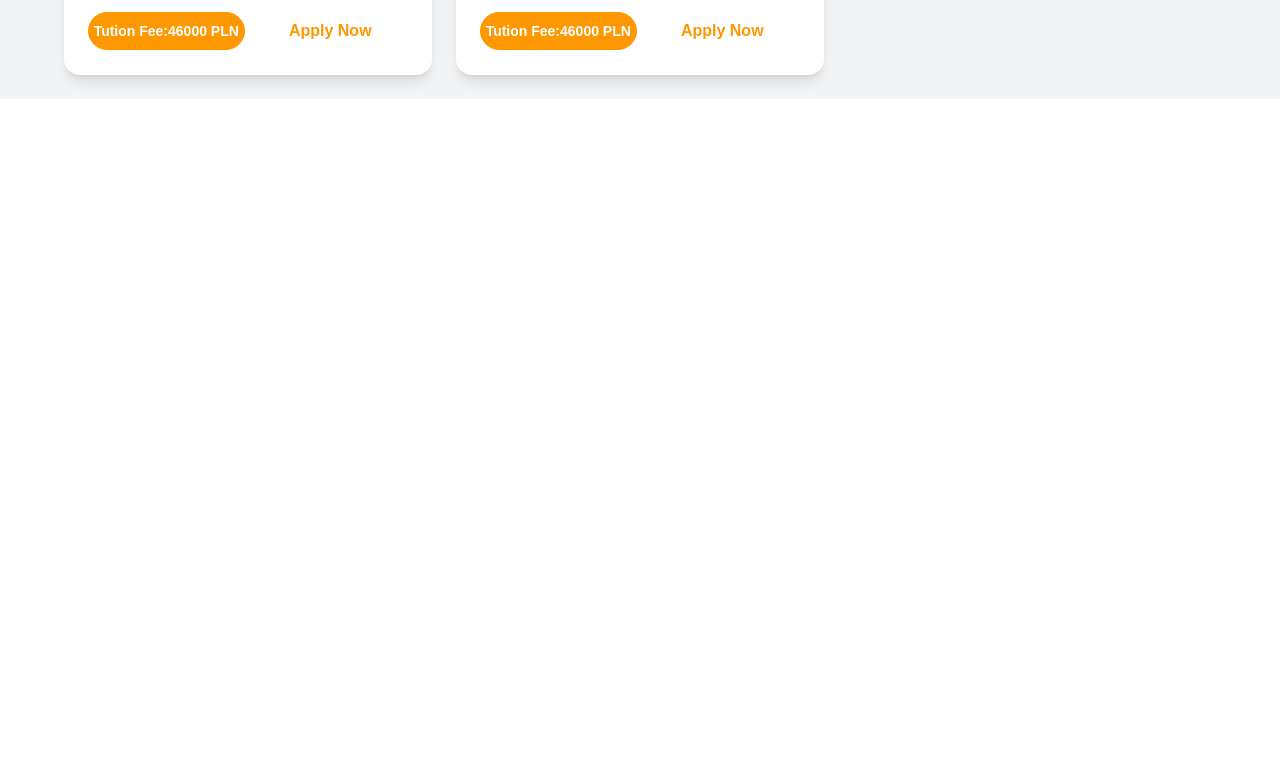
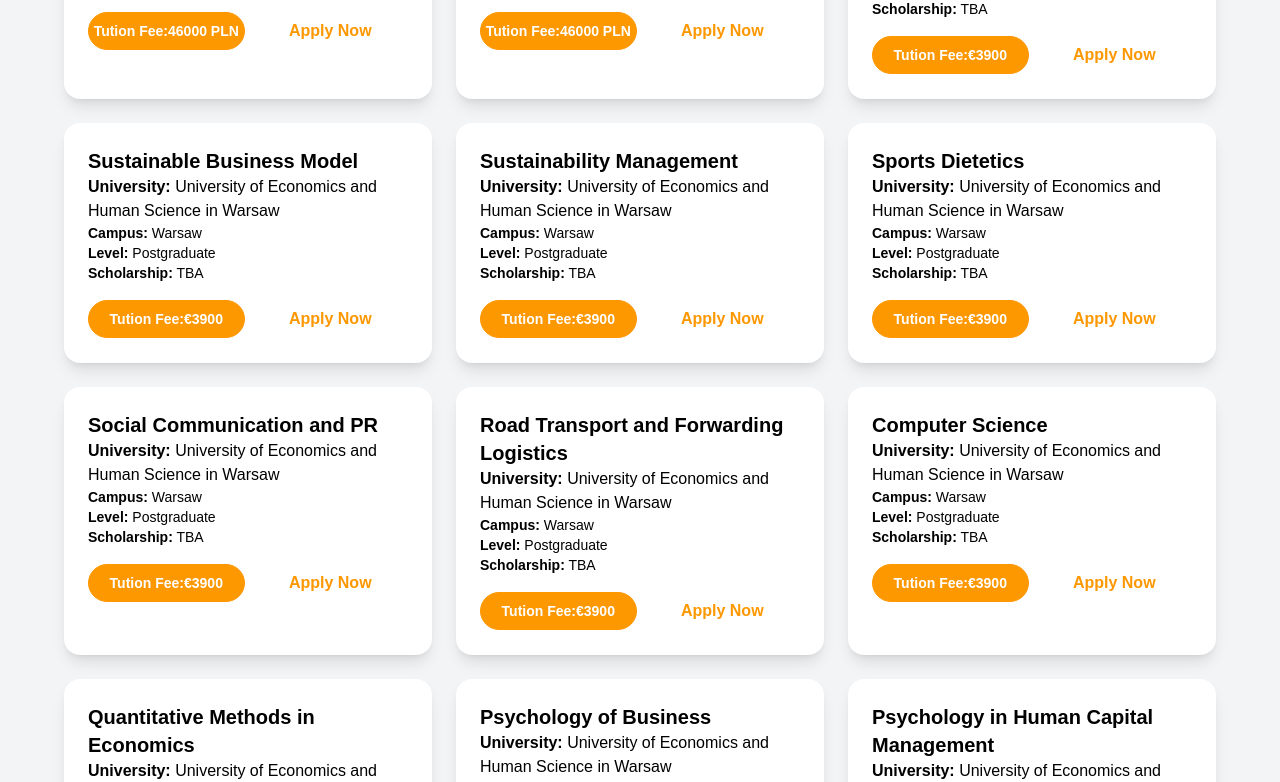
Before and after one commit to Sabbirfeni/victoriaschooloflondon, a Next.js app: page / in a window 1280 px wide. Shown: the part 9920-10702 px from the top of the page. Before the commit the page ends 10019 px from the top, so only its background shows below. Built offline with nearby package versions, Linux system fonts and the light colour scheme.

Commit message:
Update courses.js

```diff
--- a/database/courses.js
+++ b/database/courses.js
@@ -1125,8 +1125,207 @@ const courses = [
     scholarship: "Upto 30%",
     tuitionFees: "46000 PLN",
   },
+      {
+    courseId: 108,
+    courseName: "Warehouse Logistics",
+    country: "Poland",
+    university: "University of Economics and Human Science in Warsaw",
+    campus: "Warsaw",
+    level: "Postgraduate",
+    scholarship: "TBA",
+    tuitionFees: "€3900",
+  },
 
-
+     {
+    courseId: 109,
+    courseName: "Sustainable Business Model",
+    country: "Poland",
+    university: "University of Economics and Human Science in Warsaw",
+    campus: "Warsaw",
+    level: "Postgraduate",
+    scholarship: "TBA",
+    tuitionFees: "€3900",
+  },
+       {
+    courseId: 110,
+    courseName: "Sustainability Management",
+    country: "Poland",
+    university: "University of Economics and Human Science in Warsaw",
+    campus: "Warsaw",
+    level: "Postgraduate",
+    scholarship: "TBA",
+    tuitionFees: "€3900",
+  },
+       {
+    courseId: 111,
+    courseName: "Sports Dietetics",
+    country: "Poland",
+    university: "University of Economics and Human Science in Warsaw",
+    campus: "Warsaw",
+    level: "Postgraduate",
+    scholarship: "TBA",
+    tuitionFees: "€3900",
+  },
+       {
+    courseId: 112,
+    courseName: "Social Communication and PR",
+    country: "Poland",
+    university: "University of Economics and Human Science in Warsaw",
+    campus: "Warsaw",
+    level: "Postgraduate",
+    scholarship: "TBA",
+    tuitionFees: "€3900",
+  },
+       {
+    courseId: 113,
+    courseName: "Road Transport and Forwarding Logistics",
+    country: "Poland",
+    university: "University of Economics and Human Science in Warsaw",
+    campus: "Warsaw",
+    level: "Postgraduate",
+    scholarship: "TBA",
+    tuitionFees: "€3900",
+  },
+       {
+    courseId: 114,
+    courseName: "Computer Science",
+    country: "Poland",
+    university: "University of Economics and Human Science in Warsaw",
+    campus: "Warsaw",
+    level: "Postgraduate",
+    scholarship: "TBA",
+    tuitionFees: "€3900",
+  },
+       {
+    courseId: 115,
+    courseName: "Quantitative Methods in Economics",
+    country: "Poland",
+    university: "University of Economics and Human Science in Warsaw",
+    campus: "Warsaw",
+    level: "Postgraduate",
+    scholarship: "TBA",
+    tuitionFees: "€3900",
+  },
+       {
+    courseId: 116,
+    courseName: "Psychology of Business",
+    country: "Poland",
+    university: "University of Economics and Human Science in Warsaw",
+    campus: "Warsaw",
+    level: "Postgraduate",
+    scholarship: "TBA",
+    tuitionFees: "€3900",
+  },
+       {
+    courseId: 117,
+    courseName: "Psychology in Human Capital Management",
+    country: "Poland",
+    university: "University of Economics and Human Science in Warsaw",
+    campus: "Warsaw",
+    level: "Postgraduate",
+    scholarship: "TBA",
+    tuitionFees: "€3900",
+  },
+       {
+    courseId: 118,
+    courseName: "Psychodietetics",
+    country: "Poland",
+    university: "University of Economics and Human Science in Warsaw",
+    campus: "Warsaw",
+    level: "Postgraduate",
+    scholarship: "TBA",
+    tuitionFees: "€3900",
+  },
+       {
+    courseId: 119,
+    courseName: "Process and Project Management",
+    country: "Poland",
+    university: "University of Economics and Human Science in Warsaw",
+    campus: "Warsaw",
+    level: "Postgraduate",
+    scholarship: "TBA",
+    tuitionFees: "€3900",
+  },
+       {
+    courseId: 120,
+    courseName: "Political Science",
+    country: "Poland",
+    university: "University of Economics and Human Science in Warsaw",
+    campus: "Warsaw",
+    level: "Postgraduate",
+    scholarship: "TBA",
+    tuitionFees: "€3900",
+  },
+       {
+    courseId: 121,
+    courseName: "New Media",
+    country: "Poland",
+    university: "University of Economics and Human Science in Warsaw",
+    campus: "Warsaw",
+    level: "Postgraduate",
+    scholarship: "TBA",
+    tuitionFees: "€3900",
+  },
+       {
+    courseId: 122,
+    courseName: "MBA International Business",
+    country: "Poland",
+    university: "University of Economics and Human Science in Warsaw",
+    campus: "Warsaw",
+    level: "Postgraduate",
+    scholarship: "TBA",
+    tuitionFees: "€3900",
+  },
+       {
+    courseId: 123,
+    courseName: "Business Management",
+    country: "Poland",
+    university: "University of Economics and Human Science in Warsaw",
+    campus: "Warsaw",
+    level: "Postgraduate",
+    scholarship: "TBA",
+    tuitionFees: "€3900",
+  },
+       {
+    courseId: 124,
+    courseName: "Managerial Finance",
+    country: "Poland",
+    university: "University of Economics and Human Science in Warsaw",
+    campus: "Warsaw",
+    level: "Postgraduate",
+    scholarship: "TBA",
+    tuitionFees: "€3900",
+  },
+       {
+    courseId: 125,
+    courseName: "International Relations",
+    country: "Poland",
+    university: "University of Economics and Human Science in Warsaw",
+    campus: "Warsaw",
+    level: "Postgraduate",
+    scholarship: "TBA",
+    tuitionFees: "€3900",
+  },
+       {
+    courseId: 126,
+    courseName: "Finance and International Markets",
+    country: "Poland",
+    university: "University of Economics and Human Science in Warsaw",
+    campus: "Warsaw",
+    level: "Postgraduate",
+    scholarship: "TBA",
+    tuitionFees: "€3900",
+  },
+       {
+    courseId: 127,
+    courseName: "Finance and Accounting Audit and Controlling",
+    country: "Poland",
+    university: "University of Economics and Human Science in Warsaw",
+    campus: "Warsaw",
+    level: "Postgraduate",
+    scholarship: "TBA",
+    tuitionFees: "€3900",
+  },
 
 
 ];
```
